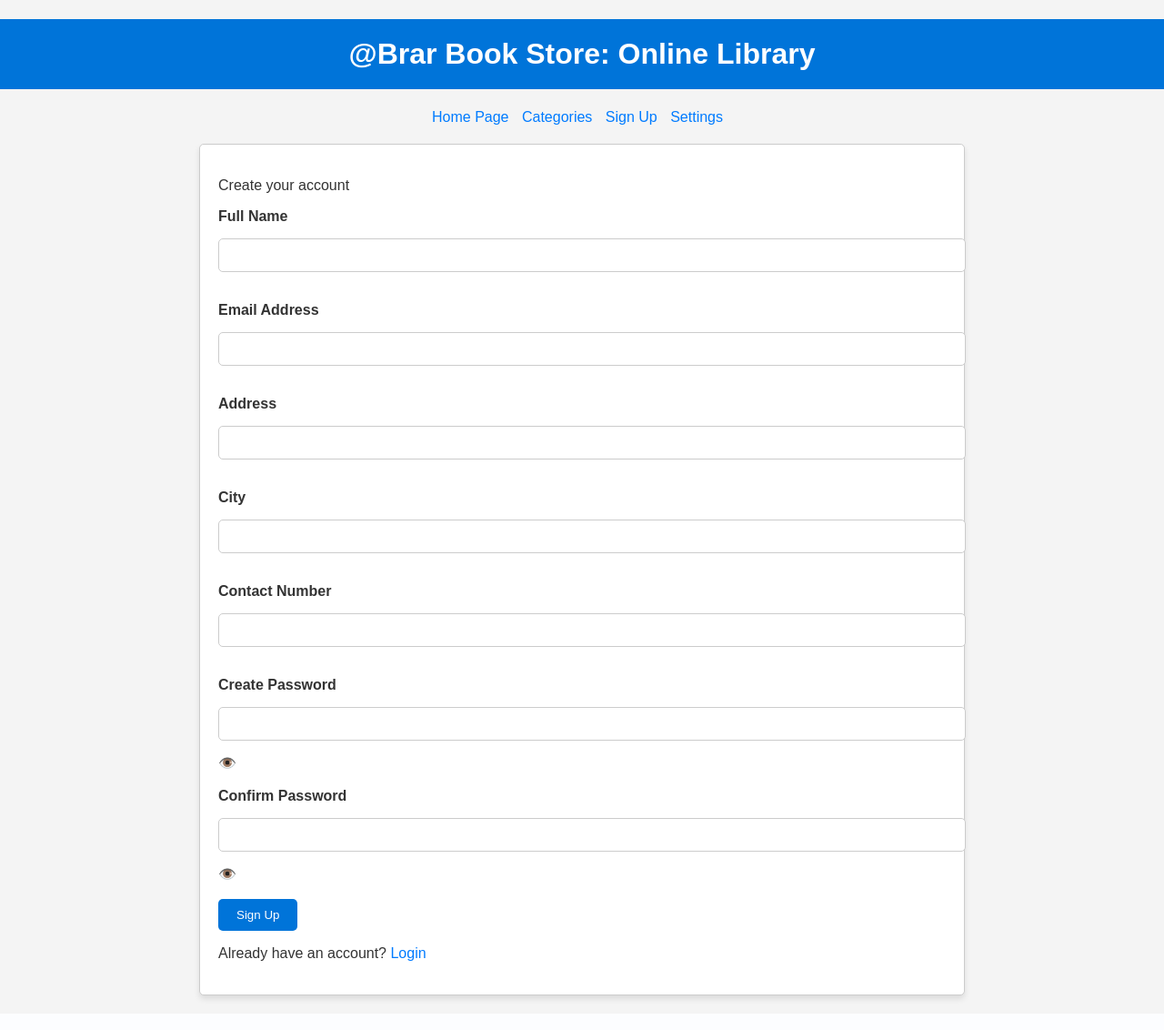
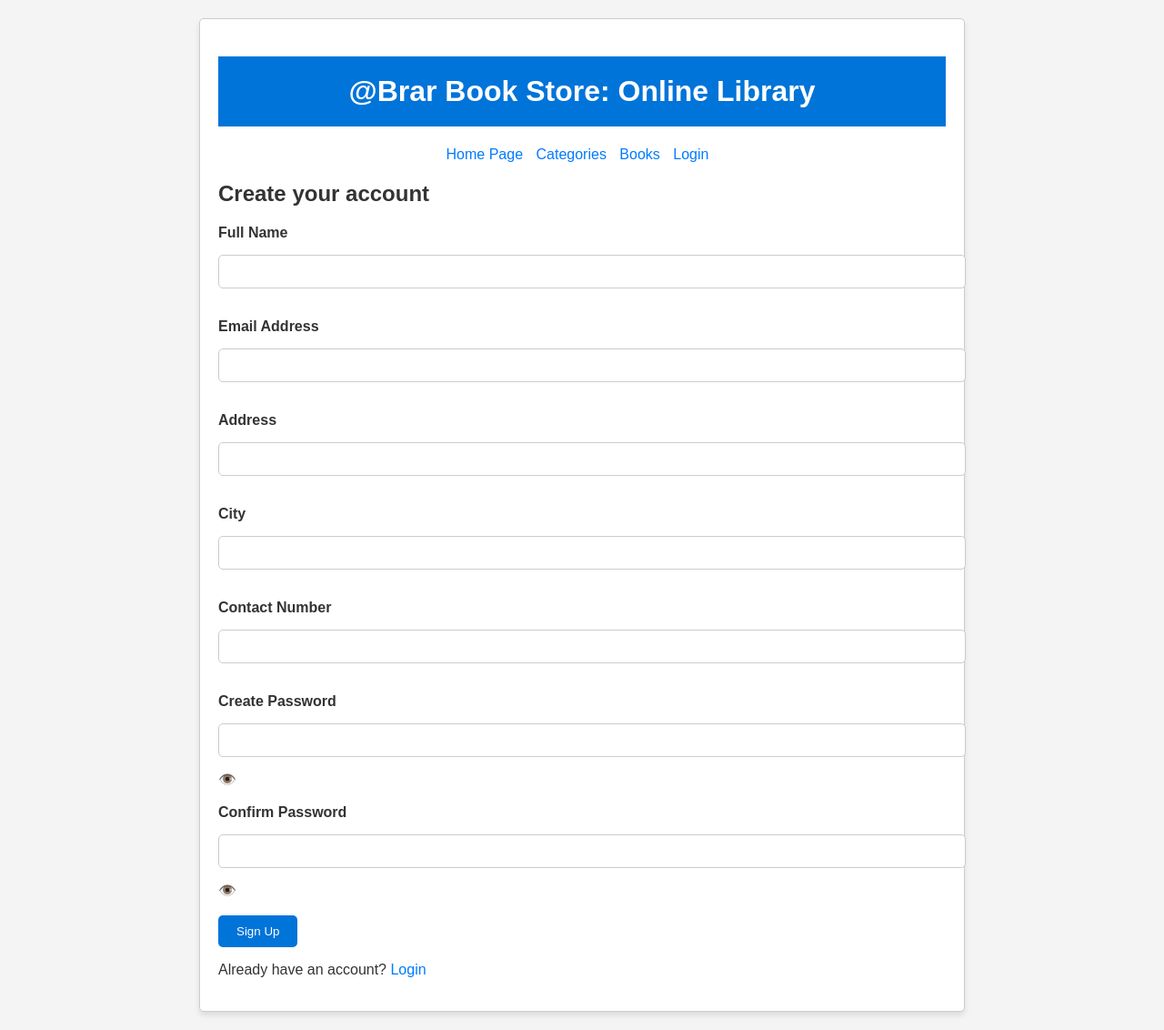
Before and after one commit to AnmoldeepBrar/Project, a PHP site: page /signup.php in a window 1280 px wide. Shown: the whole page at 91% size. Before the commit the page ends 1103 px from the top, so only its background shows below. Run offline with PHP 8.4, Linux system fonts and the light colour scheme.

Commit message:
Login and signup
Changes are made in the links for signup and login form.

```diff
--- a/login.php
+++ b/login.php
@@ -91,12 +91,13 @@ if (isset($_POST['logout'])) {
     <title>@Brar Book Store</title>
 </head>
 <body>
+<div id="wrapper">
     <h1>@Brar Book Store: Online Library</h1>
     <ul id="links">
         <li><a href="<?= $home; ?>">Home Page</a></li>
         <li><a href="<?= $category; ?>">Categories</a></li>
+        <li><a href="<?= $collection; ?>">Books</a></li>
         <li><a href="<?= $login; ?>">Sign Up</a></li>
-        <li><a href="<?= $about; ?>">Settings</a></li>
     </ul>
     <?php if (!empty($errors)): ?>
         <div class="error">
@@ -114,7 +115,6 @@ if (isset($_POST['logout'])) {
             </form>
         </div>
     <?php else: ?>
-        <div id="wrapper">
             <p>Login to your account</p>
             <form method="post" action="<?= $loginPage; ?>">
                 <!-- Login form fields -->
--- a/signup.php
+++ b/signup.php
@@ -126,12 +126,13 @@ if ($_SERVER["REQUEST_METHOD"] == "POST") {
     </script>
 </head>
 <body>
+<div id="wrapper">
     <h1>@Brar Book Store: Online Library</h1>
     <ul id="links">
         <li><a href="<?= $home; ?>">Home Page</a></li>
         <li><a href="<?= $category; ?>">Categories</a></li>
-        <li><a href="<?= $login; ?>">Sign Up</a></li>
-        <li><a href="<?= $about; ?>">Settings</a></li>
+        <li><a href="<?= $collection; ?>">Books</a></li>
+        <li><a href="<?= $loginlink; ?>">Login</a></li>
     </ul>
     <?php if (!empty($errors)): ?>
         <div class="error">
@@ -141,8 +142,7 @@ if ($_SERVER["REQUEST_METHOD"] == "POST") {
         </ul>
         </div>
     <?php else: ?>
-        <div id="wrapper">
-        <p>Create your account</p>
+        <h2>Create your account</h2>
         <form method="post" action="<?= $login; ?>">
             <label for="name">Full Name</label>
             <input id="name" name="name"><br>
```
Also changed, not shown: viewcategory.php (+7 -3 lines).
